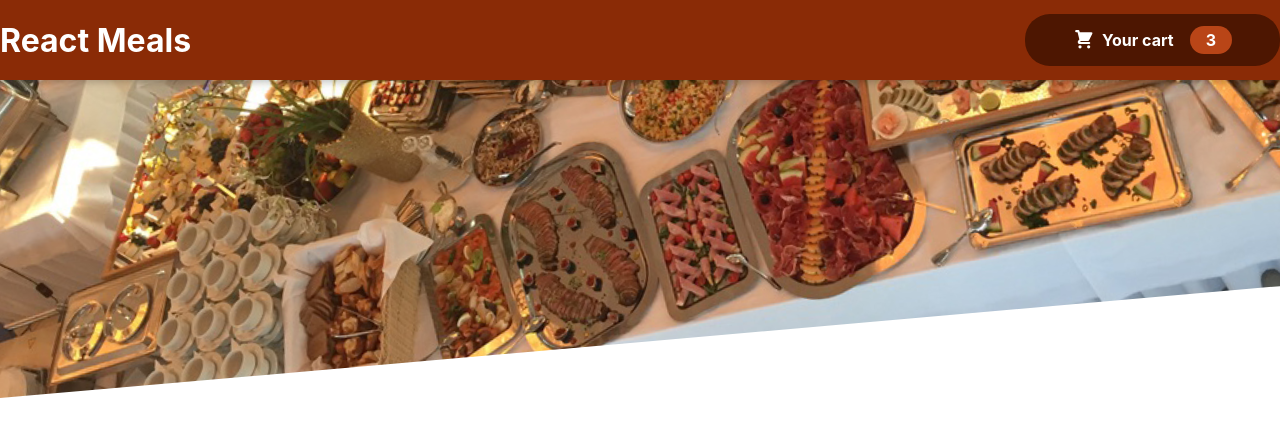
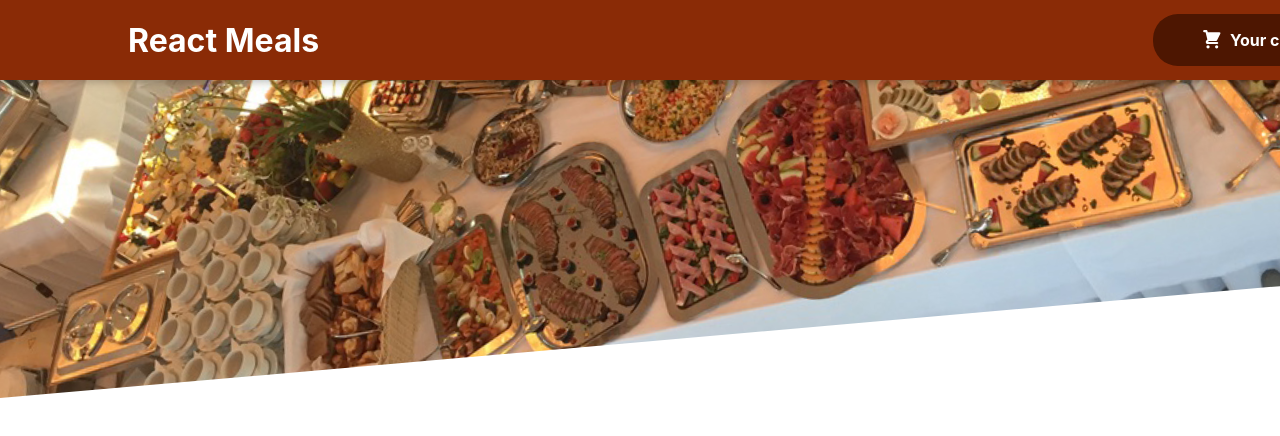
Before and after one commit to plamenkoyovchev/react-food-order-app, a React (Create React App) app: page / in a window 1280 px wide. Shown: the top 436 px of the page. Built offline with nearby package versions, Linux system fonts and the light colour scheme.

Commit message:
Add padding to the sides

```diff
--- a/src/components/Layout/Header/Header.module.css
+++ b/src/components/Layout/Header/Header.module.css
@@ -8,6 +8,7 @@
     color: white;
     display: flex;
     justify-content: space-between;
+    padding: 0 10%;
     align-items: center;
     box-shadow: 0 2px 8px rgba(0, 0, 0, 0.25);
     z-index: 10;
```
